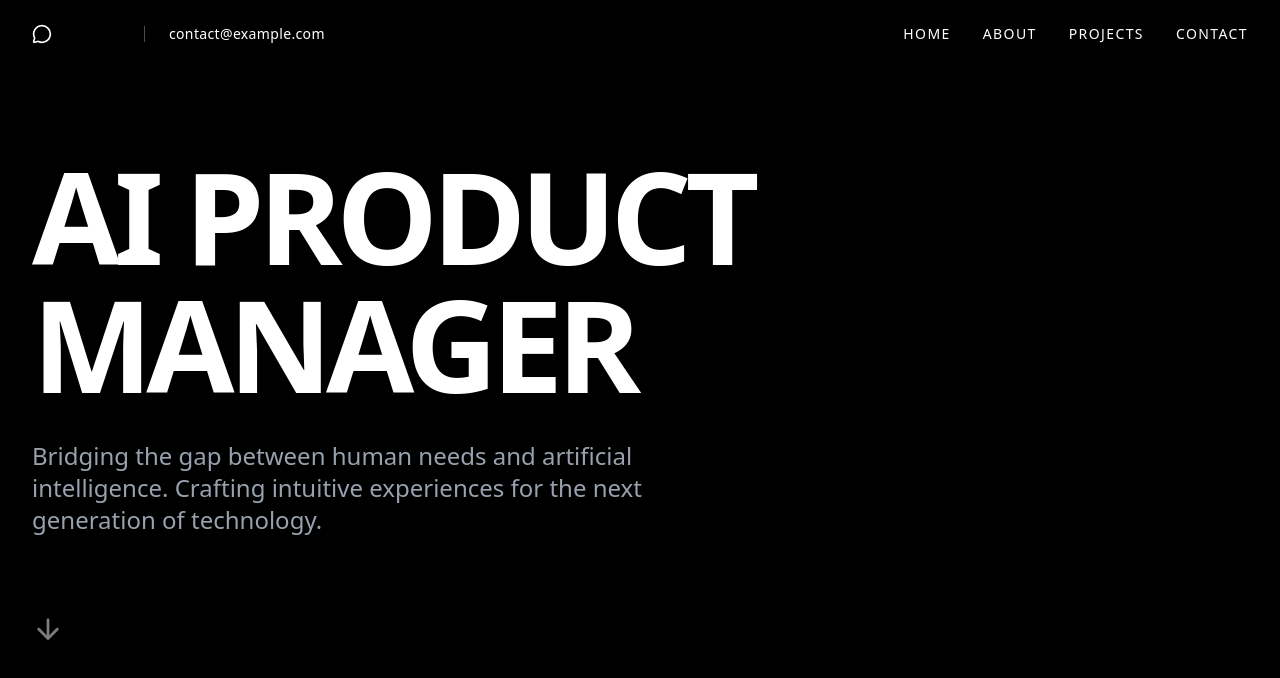
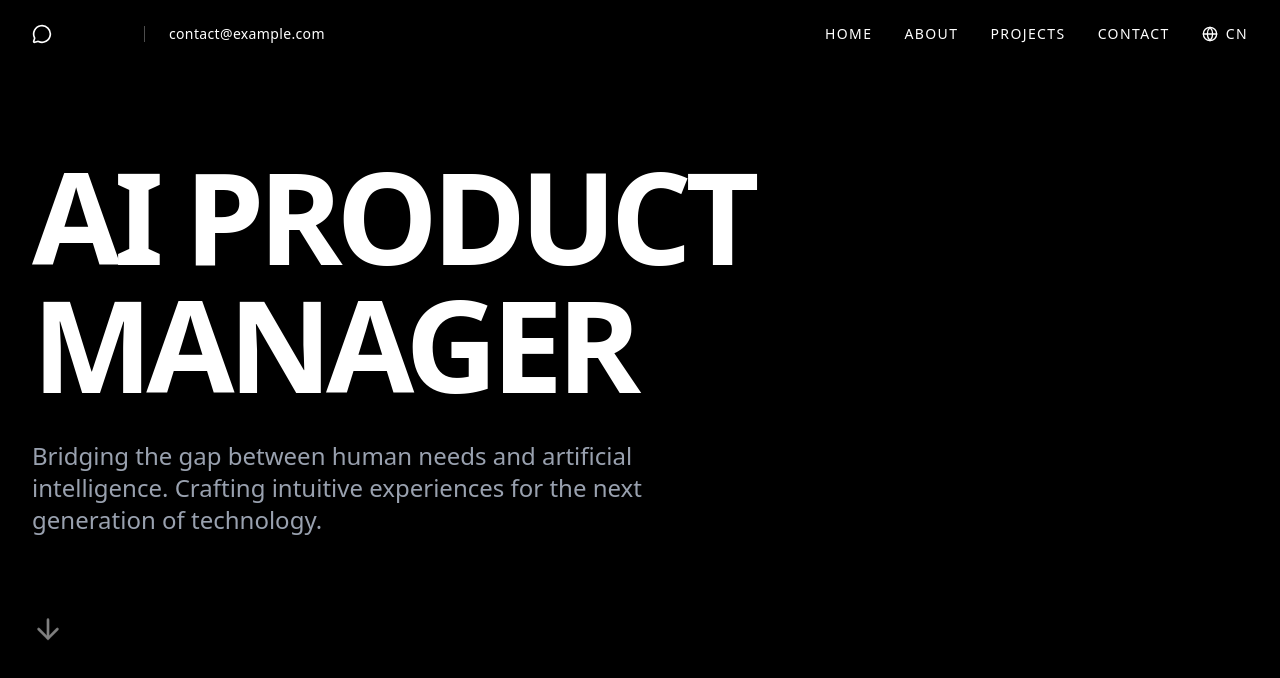
Before and after one commit to cindysiyi/cindysiyi.github.io, a React app: page / in a window 1280 px wide. Shown: the top 678 px of the page. Built offline with nearby package versions, Linux system fonts and the light colour scheme.

Commit message:
多语言

```diff
--- a/package.json
+++ b/package.json
@@ -10,9 +10,12 @@
     "typecheck": "tsc --noEmit"
   },
   "dependencies": {
+    "i18next": "^25.8.11",
+    "i18next-browser-languagedetector": "^8.2.1",
     "lucide-react": "^0.563.0",
     "react": "^18.3.1",
-    "react-dom": "^18.3.1"
+    "react-dom": "^18.3.1",
+    "react-i18next": "^16.5.4"
   },
   "devDependencies": {
     "@tailwindcss/postcss": "^4.1.18",
--- a/src/components/Header.tsx
+++ b/src/components/Header.tsx
@@ -1,7 +1,26 @@
-import React from 'react';
-import { Mail, Phone, MessageCircle } from 'lucide-react';
+import React from "react";
+import { MessageCircle, Globe } from "lucide-react";
+import { useTranslation } from "react-i18next";
 
 const Header: React.FC = () => {
+  const { t, i18n } = useTranslation();
+
+  const toggleLanguage = () => {
+    if (i18n.language.startsWith("en")) {
+      i18n.changeLanguage("zh");
+    } else if (i18n.language.startsWith("zh")) {
+      i18n.changeLanguage("ja");
+    } else {
+      i18n.changeLanguage("en");
+    }
+  };
+
+  const getLanguageLabel = () => {
+    if (i18n.language.startsWith("en")) return "CN";
+    if (i18n.language.startsWith("zh")) return "JP";
+    return "EN";
+  };
+
   return (
     <header className="fixed top-0 left-0 right-0 z-50 px-8 py-6 flex justify-between items-center text-white mix-blend-difference">
       {/* Left Side: Contact Info */}
@@ -9,35 +28,62 @@ const Header: React.FC = () => {
         <div className="flex items-center space-x-2 group cursor-pointer">
           <MessageCircle className="w-5 h-5" />
           <span className="text-sm font-light tracking-wider opacity-0 group-hover:opacity-100 transition-opacity duration-300">
-            WECHAT
+            {t("header.wechat")}
           </span>
         </div>
 
         <div className="h-4 w-[1px] bg-white/30"></div>
 
         <div className="flex items-center space-x-4 text-sm font-light tracking-wide">
-          <a href="mailto:contact@example.com" className="hover:opacity-70 transition-opacity">
+          <a
+            href="mailto:contact@example.com"
+            className="hover:opacity-70 transition-opacity"
+          >
             contact@example.com
           </a>
         </div>
       </div>
 
       {/* Right Side: Navigation */}
-      <nav>
+      <nav className="flex items-center gap-8">
         <ul className="flex space-x-8 text-sm font-medium tracking-widest uppercase">
           <li>
-            <a href="#home" className="hover:text-gray-300 transition-colors">Home</a>
+            <a href="#home" className="hover:text-gray-300 transition-colors">
+              {t("header.home")}
+            </a>
           </li>
           <li>
-            <a href="#about" className="hover:text-gray-300 transition-colors">About</a>
+            <a href="#about" className="hover:text-gray-300 transition-colors">
+              {t("header.about")}
+            </a>
           </li>
           <li>
-            <a href="#projects" className="hover:text-gray-300 transition-colors">Projects</a>
+            <a
+              href="#projects"
+              className="hover:text-gray-300 transition-colors"
+            >
+              {t("header.projects")}
+            </a>
           </li>
           <li>
-            <a href="#contact" className="hover:text-gray-300 transition-colors">Contact</a>
+            <a
+              href="#contact"
+              className="hover:text-gray-300 transition-colors"
+            >
+              {t("header.contact")}
+            </a>
           </li>
         </ul>
+
+        {/* Language Switcher */}
+        <button
+          onClick={toggleLanguage}
+          className="flex items-center gap-2 hover:opacity-70 transition-opacity uppercase text-sm tracking-widest"
+          aria-label="Toggle language"
+        >
+          <Globe className="w-4 h-4" />
+          <span>{getLanguageLabel()}</span>
+        </button>
       </nav>
     </header>
   );
--- /dev/null
+++ b/src/i18n.ts
@@ -0,0 +1,36 @@
+import i18n from 'i18next';
+import { initReactI18next } from 'react-i18next';
+import LanguageDetector from 'i18next-browser-languagedetector';
+
+import en from './locales/en.json';
+import zh from './locales/zh.json';
+import ja from './locales/ja.json';
+
+i18n
+  // detect user language
+  // learn more: https://github.com/i18next/i18next-browser-languageDetector
+  .use(LanguageDetector)
+  // pass the i18n instance to react-i18next.
+  .use(initReactI18next)
+  // init i18next
+  // for all options read: https://www.i18next.com/overview/configuration-options
+  .init({
+    debug: true,
+    fallbackLng: 'en',
+    interpolation: {
+      escapeValue: false, // not needed for react as it escapes by default
+    },
+    resources: {
+      en: {
+        translation: en
+      },
+      zh: {
+        translation: zh
+      },
+      ja: {
+        translation: ja
+      }
+    }
+  });
+
+export default i18n;
--- a/src/index.tsx
+++ b/src/index.tsx
@@ -2,6 +2,7 @@ import { StrictMode } from "react";
 import { createRoot } from "react-dom/client";
 import App from "./App";
 import "./index.css";
+import "./i18n";
 
 /**
  * 启动应用并挂载到根节点。
--- /dev/null
+++ b/src/locales/en.json
@@ -0,0 +1,30 @@
+{
+  "header": {
+    "home": "Home",
+    "about": "About",
+    "projects": "Projects",
+    "contact": "Contact",
+    "wechat": "WECHAT"
+  },
+  "hero": {
+    "title_line1": "AI PRODUCT",
+    "title_line2": "MANAGER",
+    "subtitle": "Bridging the gap between human needs and artificial intelligence. Crafting intuitive experiences for the next generation of technology."
+  },
+  "about": {
+    "section_title": "About Me",
+    "main_heading": "Strategist. Innovator. Builder.",
+    "description1": "With a background in product management and a deep passion for AI, I specialize in translating complex technical capabilities into meaningful user value.",
+    "description2": "My approach combines data-driven insights with human-centric design principles to build products that are not just smart, but helpful."
+  },
+  "projects": {
+    "section_title": "Selected Works",
+    "item_title": "Project Name {{number}}",
+    "item_desc": "Brief description of the project and the role played in its development.",
+    "tag": "AI / ML"
+  },
+  "contact": {
+    "title": "Let's Connect",
+    "subtitle": "Always open to discussing new opportunities, AI trends, or just to say hello."
+  }
+}
--- /dev/null
+++ b/src/locales/ja.json
@@ -0,0 +1,30 @@
+{
+    "header": {
+        "home": "ホーム",
+        "about": "プロフィール",
+        "projects": "プロジェクト",
+        "contact": "お問い合わせ",
+        "wechat": "WECHAT"
+    },
+    "hero": {
+        "title_line1": "AI プロダクト",
+        "title_line2": "マネージャー",
+        "subtitle": "人間のニーズと人工知能の架け橋に。次世代テクノロジーのための直感的な体験を作り出します。"
+    },
+    "about": {
+        "section_title": "私について",
+        "main_heading": "戦略家。革新者。ビルダー。",
+        "description1": "プロダクトマネジメントの背景とAIへの深い情熱を持ち、複雑な技術的能力を意味のあるユーザー価値に変換することを得意としています。",
+        "description2": "データ主導の洞察と人間中心のデザイン原則を組み合わせ、単に賢いだけでなく、役に立つプロダクトを構築します。"
+    },
+    "projects": {
+        "section_title": "主要な実績",
+        "item_title": "プロジェクト名 {{number}}",
+        "item_desc": "プロジェクトの概要と開発における役割の簡単な説明。",
+        "tag": "AI / 機械学習"
+    },
+    "contact": {
+        "title": "連絡を取りましょう",
+        "subtitle": "新しい機会やAIトレンドについての議論、あるいは単なる挨拶でも、いつでも歓迎します。"
+    }
+}
--- /dev/null
+++ b/src/locales/zh.json
@@ -0,0 +1,30 @@
+{
+  "header": {
+    "home": "首页",
+    "about": "关于",
+    "projects": "项目",
+    "contact": "联系",
+    "wechat": "微信"
+  },
+  "hero": {
+    "title_line1": "AI 产品",
+    "title_line2": "经理",
+    "subtitle": "连接人类需求与人工智能的桥梁。为下一代技术打造直观体验。"
+  },
+  "about": {
+    "section_title": "关于我",
+    "main_heading": "战略家。创新者。建设者。",
+    "description1": "凭借产品管理背景和对 AI 的深厚热情，我专注于将复杂的技术能力转化为有意义的用户价值。",
+    "description2": "我的方法结合了数据驱动的洞察力和以人为本的设计原则，旨在构建不仅智能而且实用的产品。"
+  },
+  "projects": {
+    "section_title": "精选作品",
+    "item_title": "项目名称 {{number}}",
+    "item_desc": "项目简介以及在开发过程中扮演的角色。",
+    "tag": "AI / 机器学习"
+  },
+  "contact": {
+    "title": "保持联系",
+    "subtitle": "随时欢迎讨论新机会、AI 趋势，或者仅仅是打个招呼。"
+  }
+}
```
Also changed, not shown: src/App.tsx (+17 -24 lines), .eslintrc.cjs, 1 other file (tests, documents, lock files or other folders).
